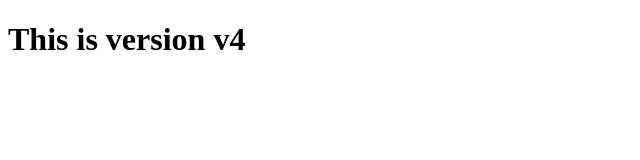
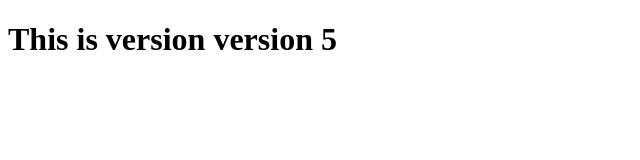
Before and after one commit to Manasvii-rtt/my-repo, a plain HTML site: page index.html in a window 1280 px wide. Shown: the whole page, without its empty margins (0-640 px from the left). Drawn offline with Linux system fonts and the light colour scheme.

Commit message:
version 5

```diff
--- a/index.html
+++ b/index.html
@@ -6,6 +6,6 @@
     <title>Document</title>
 </head>
 <body>
-    <h1> This is version v4</h1>
+    <h1> This is version version 5</h1>
 </body>
 </html>
```
